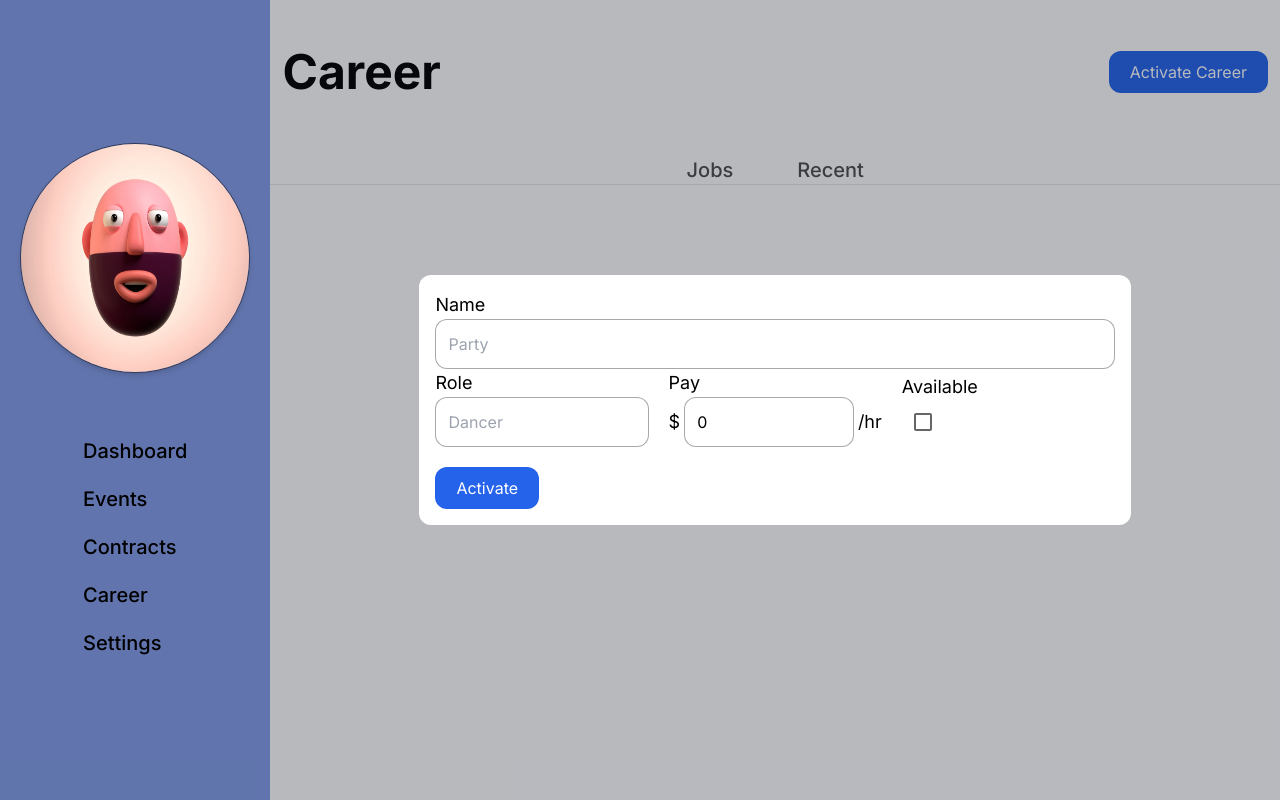
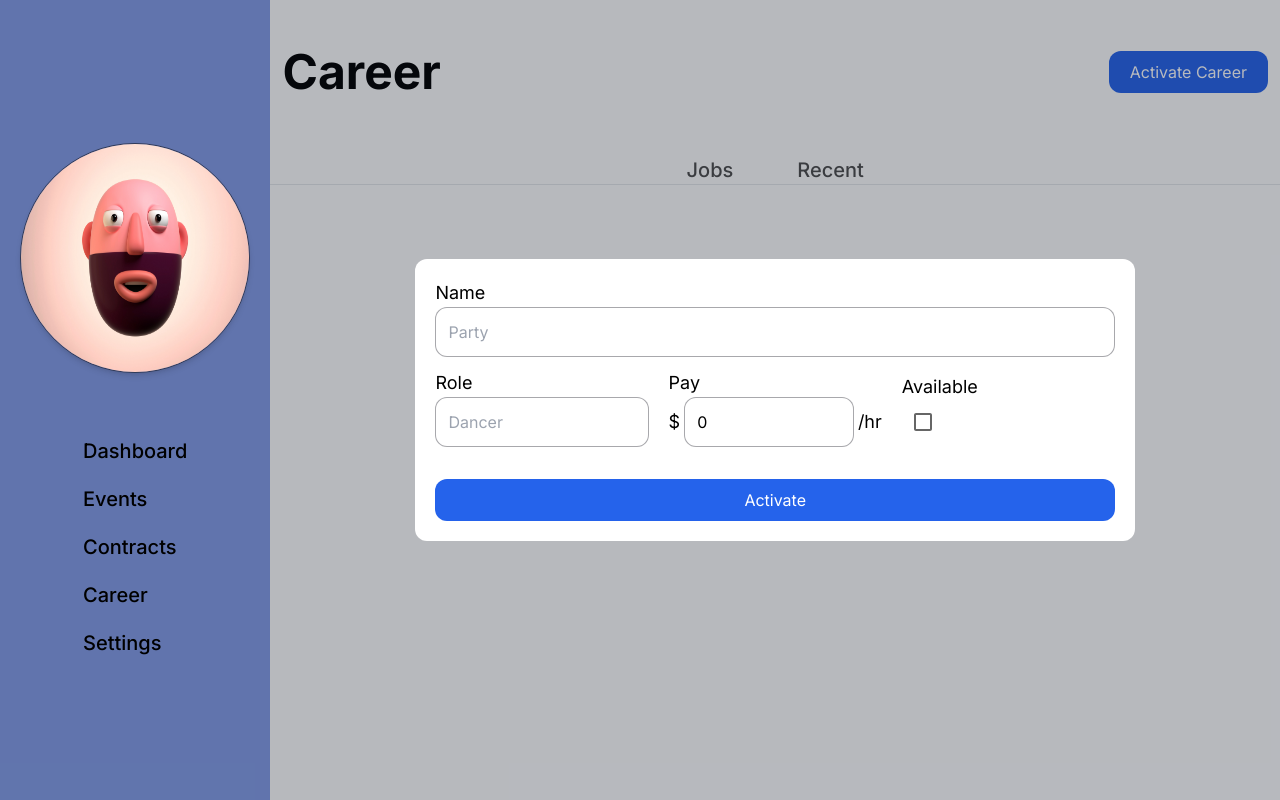
Before and after one commit to mmesomasaint/jointt, a Next.js app: page /dashboard/career in a window 1280 px wide. Both pictures are taken after a click on the button "Proceed to activate". Built offline with nearby package versions, Linux system fonts and the light colour scheme; no server answers; the database is empty.

Commit message:
Fix: Layout

```diff
--- a/app/dashboard/career/page.tsx
+++ b/app/dashboard/career/page.tsx
@@ -181,7 +181,7 @@ function ActivationForm({
   return (
     <Modal>
       <form
-        className='p-4 rounded-xl bg-white text-black'
+        className='p-5 flex flex-col gap-3 rounded-xl bg-white text-black'
         onSubmit={onSubmitForm}
       >
         <label htmlFor='name' className='w-full'>
```
